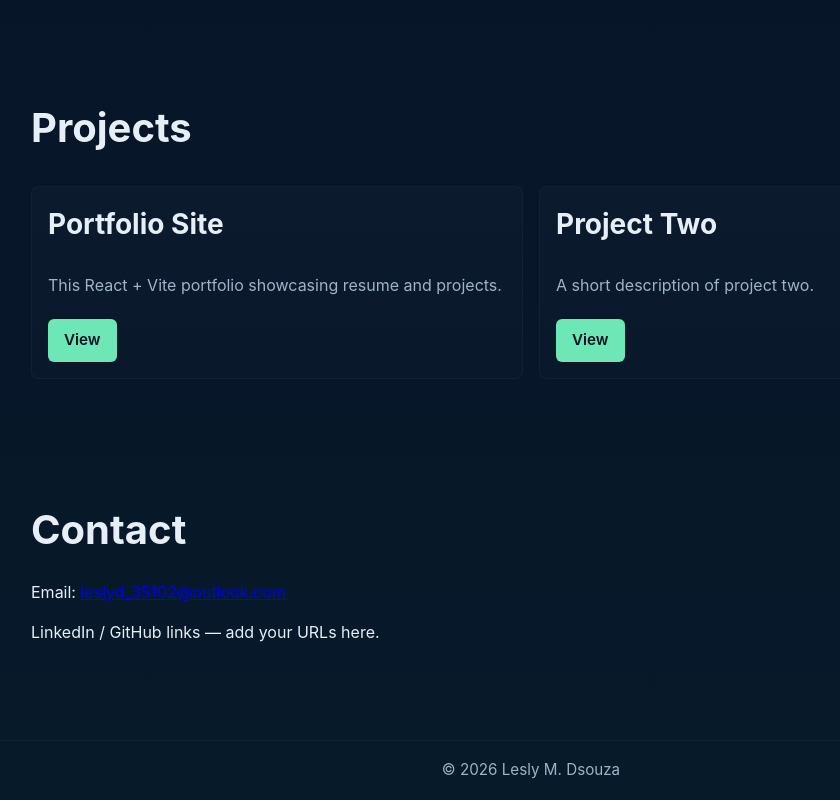
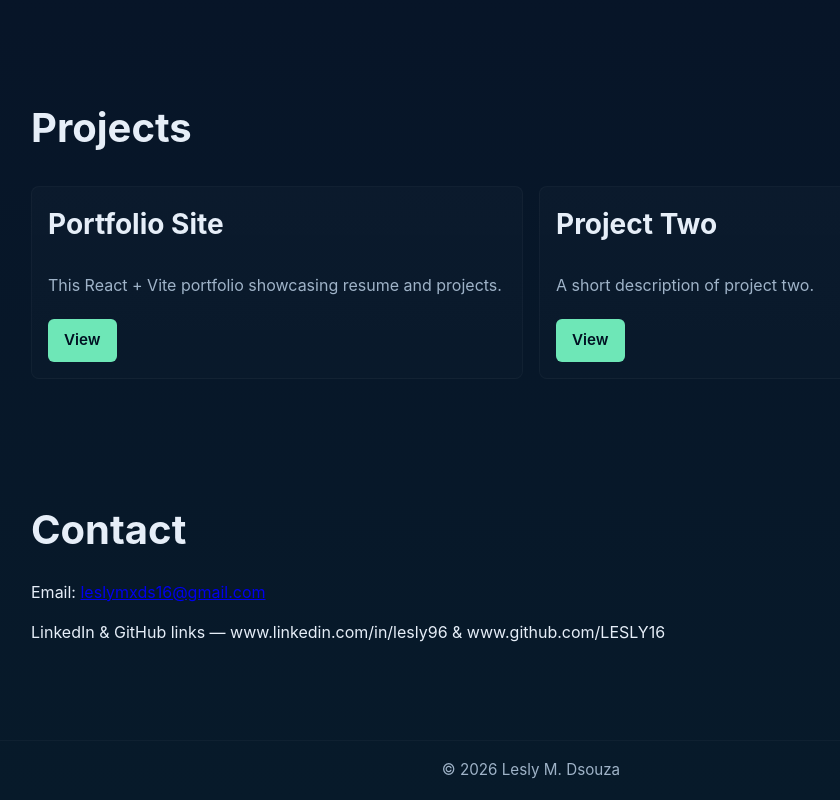
Before and after one commit to LESLY16/PortFolio-LESLY, a React (Vite) app: page / in a window 1280 px wide. Shown: the part 763-1563 px from the top of the page, without its empty margins (109-949 px from the left). Built offline with nearby package versions, Linux system fonts and the light colour scheme.

Commit message:
Modify contact information in Contact component
Updated email address and added LinkedIn/GitHub links.

```diff
--- a/src/components/Contact.jsx
+++ b/src/components/Contact.jsx
@@ -5,9 +5,9 @@ export default function Contact() {
     <div className="container section contact">
       <h2>Contact</h2>
       <p>
-        Email: <a href="mailto:leslyd_35102@outlook.com">leslyd_35102@outlook.com</a>
+        Email: <a href="mailto:leslymxds16@gmail.com">leslymxds16@gmail.com</a>
       </p>
-      <p>LinkedIn / GitHub links — add your URLs here.</p>
+      <p>LinkedIn & GitHub links — www.linkedin.com/in/lesly96 & www.github.com/LESLY16</p>
     </div>
   )
 }
```
